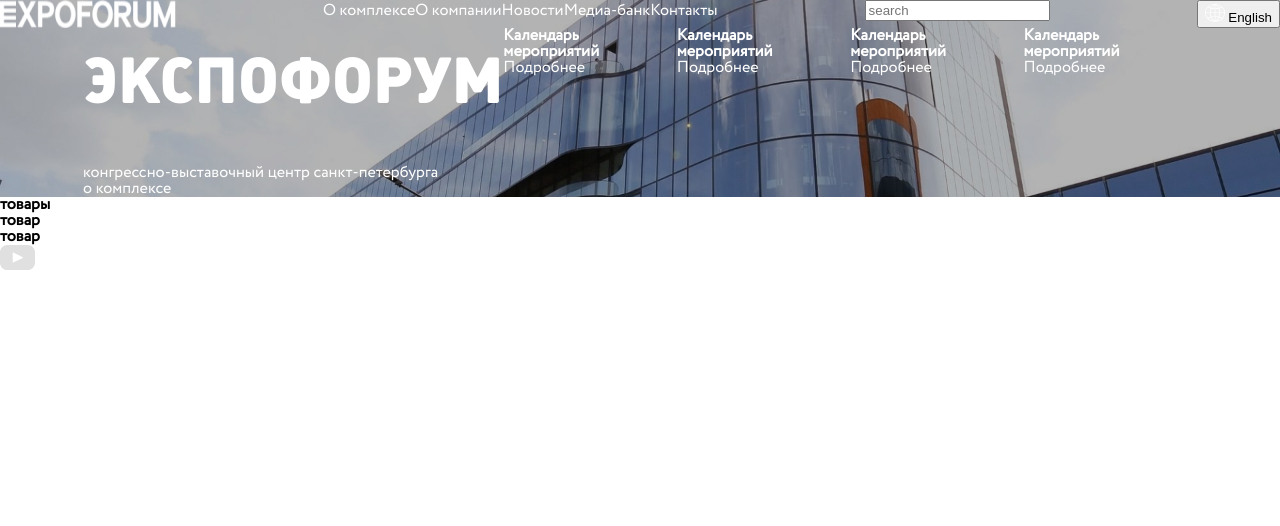
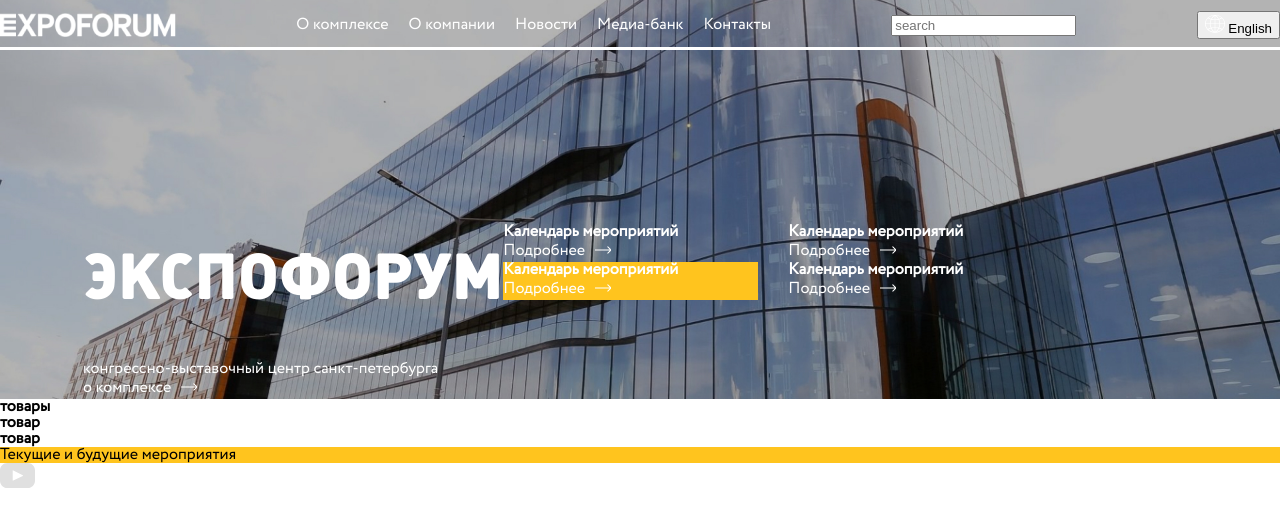
Before and after one commit to VanillaWulf/ecoforum-19.08, a plain HTML site: page index.html in a window 1280 px wide. Drawn offline with Linux system fonts and the light colour scheme.

Commit message:
add header

```diff
--- a/css/style.css
+++ b/css/style.css
@@ -2,6 +2,10 @@
     --white-color: #FFFFFF;
     --gray-color: #E0E0E0;
     --black-color: #000001;
+    --yellow-color:  #FFC41E;
+    --blue-color: #2378FC;
+    --aqua-color: #30BCC9;
+    --pink-color: #F6404F;
 }
 
 @font-face {
@@ -42,6 +46,10 @@
     font-weight: 400;
 }
 
+.yellow-bkg {
+    background-color: var(--yellow-color);
+}
+
 .header {
     background-image: url("../img/bgc.jpg");
     background-repeat: no-repeat;
@@ -62,6 +70,10 @@
     /*margin-bottom: 35px;*/
     /*margin:top right bottom left*/
     margin: 0 0 35px;
+}
+
+.menu-item:nth-of-type(n+2) {
+    margin: 0 0 0 20px;
 }
 
 .menu-item-link {
@@ -89,7 +101,23 @@
     display: flex;
     justify-content: space-between;
     max-width: 1560px;
-    margin: 0 auto;
+    min-height: 50px;
+    align-items: center;
+    margin: 0 auto 174px auto;
+}
+
+.header-navigation-decoration-wrp {
+    /*border-bottom: 1px solid #FFFFFF;*/
+    position: relative;
+}
+
+.header-navigation-decoration-wrp::before {
+    content: '';
+    width: 100%;
+    height: 3px;
+    background-color: var(--white-color);
+    position: absolute;
+    bottom: 0;
 }
 
 .menu-list {
@@ -107,4 +135,31 @@
 
 .header-info-list {
     display: flex;
+    flex-wrap: wrap;
+
+    justify-content: space-between;
+    width: 540px;
 }
+
+.header-info-item {
+    width: 255px;
+}
+
+.header-info-link {
+    font-family: 'circle', sans-serif;
+    font-size: 16px;
+    font-weight: 400;
+    line-height: 22px;
+    position: relative;
+}
+
+.header-info-link:after {
+    position: absolute;
+    right: -26px;
+    top: 7px;
+    content: '';
+    width: 16px;
+    height: 10px;
+    background-image: url("../img/arrow-right.svg");
+    background-repeat: no-repeat;
+}
--- a/index.html
+++ b/index.html
@@ -11,15 +11,16 @@
 </head>
 <body>
 <header class="header">
+    <div class="header-navigation-decoration-wrp">
         <div class="header-navigation-wrp">
             <img src="./img/logo.png" alt="logo">
             <nav>
                 <ul class="menu-list">
-                <li><a class="menu-item-link" href="#">О комплексе</a></li>
-                <li><a class="menu-item-link" href="#">О компании</a></li>
-                <li><a class="menu-item-link" href="#">Новости</a></li>
-                <li><a class="menu-item-link" href="#">Медиа-банк</a></li>
-                <li><a class="menu-item-link" href="#">Контакты</a></li>
+                    <li class="menu-item"><a class="menu-item-link" href="#">О комплексе</a></li>
+                    <li class="menu-item"><a class="menu-item-link" href="#">О компании</a></li>
+                    <li class="menu-item"><a class="menu-item-link" href="#">Новости</a></li>
+                    <li class="menu-item"><a class="menu-item-link" href="#">Медиа-банк</a></li>
+                    <li class="menu-item"><a class="menu-item-link" href="#">Контакты</a></li>
                 </ul>
             </nav>
             <form action="">
@@ -36,29 +37,30 @@
                 English
             </button>
         </div>
+    </div>
     <section class="container header-info">
         <div>
             <h1 class="header-title">экспофорум</h1>
             <p>конгрессно-выставочный центр санкт-петербурга</p>
-            <a href="#">о комплексе</a>
+            <a href="#" class="header-info-link">о комплексе</a>
         </div>
         <div>
             <ul class="header-info-list">
-                <li>
+                <li class="header-info-item">
                     <h3>Календарь мероприятий</h3>
-                    <a href="#">Подробнее</a>
+                    <a href="#" class="header-info-link">Подробнее</a>
                 </li>
-                <li>
+                <li class="header-info-item">
                     <h3>Календарь мероприятий</h3>
-                    <a href="#">Подробнее</a>
+                    <a href="#" class="header-info-link">Подробнее</a>
                 </li>
-                <li>
+                <li class="header-info-item yellow-bkg">
                     <h3>Календарь мероприятий</h3>
-                    <a href="#">Подробнее</a>
+                    <a href="#" class="header-info-link">Подробнее</a>
                 </li>
-                <li>
+                <li class="header-info-item">
                     <h3>Календарь мероприятий</h3>
-                    <a href="#">Подробнее</a>
+                    <a href="#" class="header-info-link">Подробнее</a>
                 </li>
             </ul>
         </div>
@@ -80,6 +82,9 @@
     <section>
         <h2></h2>
     </section>
+    <section class="yellow-bkg">
+        Текущие и будущие мероприятия
+    </section>
 </main>
 <footer class="footer">
     <a href="#" class="footer-social-link">
@@ -88,7 +93,5 @@
         </svg>
     </a>
 </footer>
-<!--Circe - Roboto-->
-<!--plumb - lato-->
 </body>
 </html>
```
Also changed, not shown: img/arrow-right.svg (added), 1 other file. Lines whose indentation alone changed are shown as unchanged.
